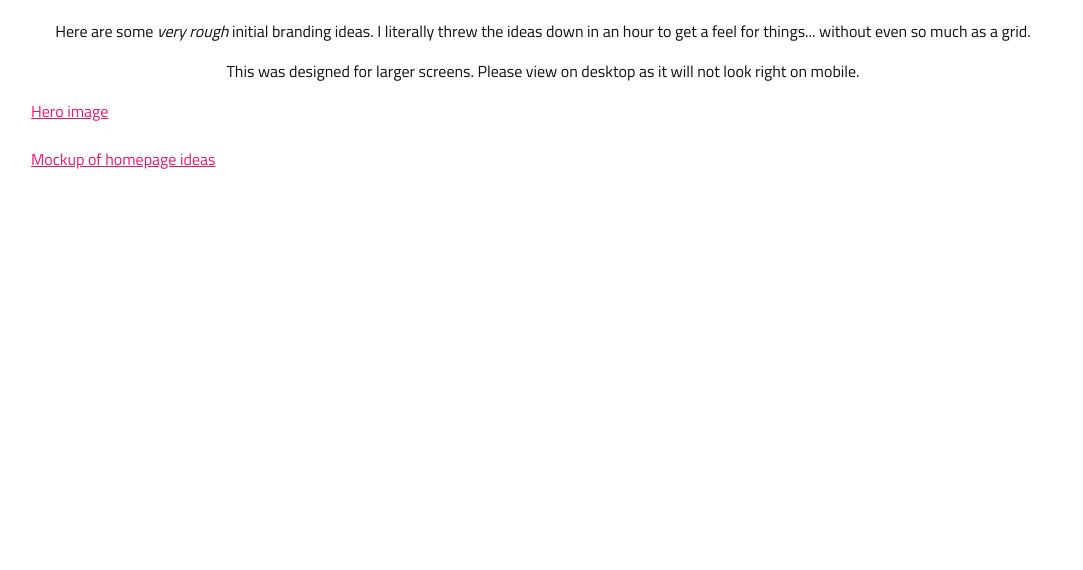
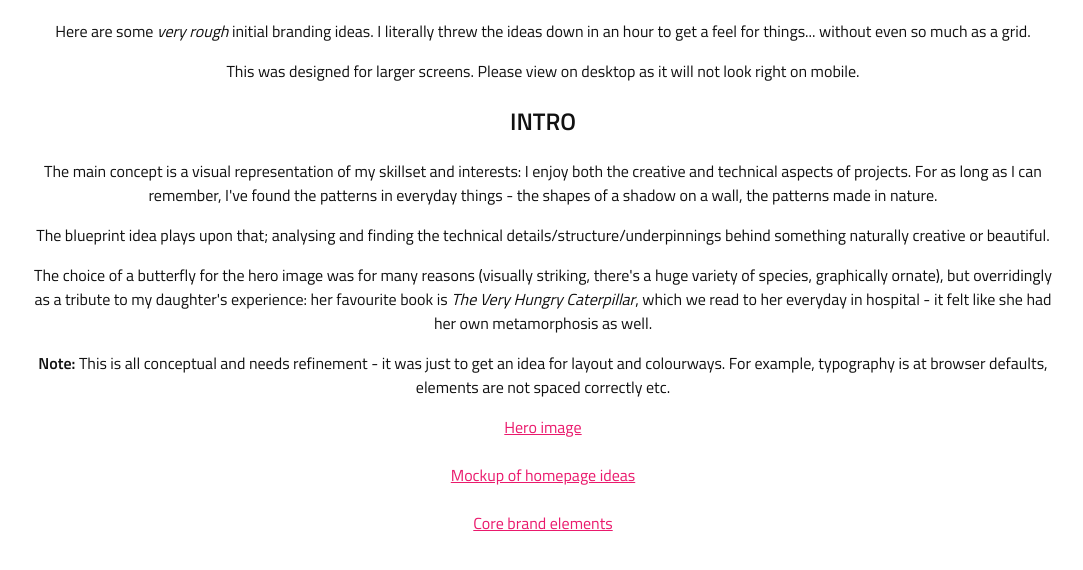
Before and after one commit to curious-toad/curious-toad.github.io, a plain HTML site: page mockup/index.html in a window 1280 px wide. Shown: the part 72-642 px from the top of the page, without its empty margins (97-1180 px from the left). Drawn offline with Linux system fonts and the light colour scheme.

Commit message:
Add files via upload

```diff
--- a/mockup/index.html
+++ b/mockup/index.html
@@ -104,10 +104,17 @@ font-size: inherit;
 <h1>Curious Toad Branding Mockups</h1>
 <p>Here are some <em>very rough</em> initial branding ideas. I literally threw the ideas down in an hour to get a feel for things... without even so much as a grid.</p>
 <p>This was designed for larger screens. Please view on desktop as it will not look right on mobile.</p>
-
+<h2>Intro</h2>
+<p>The main concept is a visual representation of my skillset and interests: I enjoy both the creative and technical aspects of projects. For as long as I can remember, I've found the patterns in everyday things - the shapes of a shadow on a wall, the patterns made in nature. </p>
+<p>The blueprint idea plays upon that; analysing and finding the technical details/structure/underpinnings behind something naturally creative or beautiful.</p>
+<p>The choice of a butterfly for the hero image was for many reasons (visually striking, there's a huge variety of species, graphically ornate), but overridingly as a tribute to my daughter's experience: her favourite book is <em>The Very Hungry Caterpillar</em>, which we read to her everyday in hospital - it felt like she had her own metamorphosis as well.</p>
+<p><strong>Note:</strong> This is all conceptual and needs refinement - it was just to get an idea for layout and colourways. For example, typography is at browser defaults, elements are not spaced correctly etc.</p>
+<p>
 <a href="CThero-mockup.png" target="_blank">Hero image</a>
 </br></br>
 <a href="playerCT.html" target="_blank">Mockup of homepage ideas</a>
+</br></br>
+<a href="branded-elements.html" target="_blank">Core brand elements</a>
 </p>
 	</div>
 </body>
```
